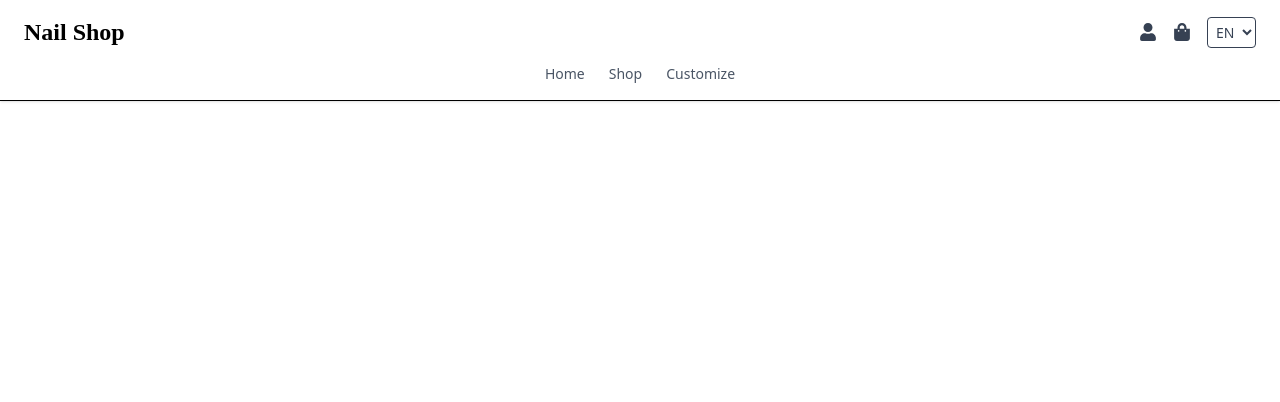
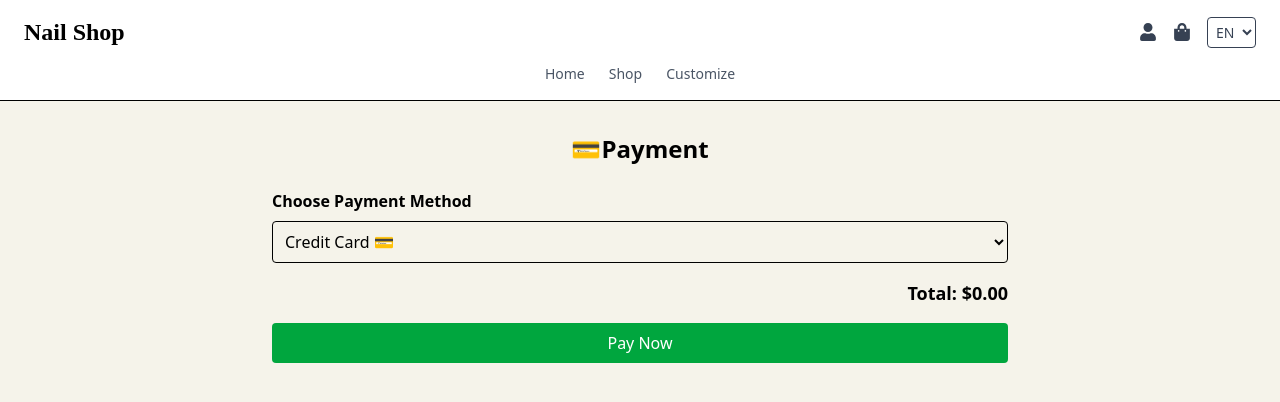
Before and after one commit to sharon1003/User-Interface-II, a React (Vite) app: page /payment in a window 1280 px wide. Shown: the top 402 px of the page. Built offline with nearby package versions, Linux system fonts and the light colour scheme.

Commit message:
Add payment page

```diff
--- a/src/App.tsx
+++ b/src/App.tsx
@@ -4,6 +4,7 @@ import Home from "./pages/Home";
 import Design from "./pages/Design";
 import Cart from "./pages/Cart";
 import ShopPage from "./pages/Shop"
+import PaymentPage from "./pages/PaymentPage"
 import {CartProvider} from "./components/CartContext";
 import CustomYourOwnPage from "./pages/CustomYourPage";
 import CustomizePage from "./pages/CustomizePage";
@@ -18,6 +19,7 @@ function App() {
                     <Route path="/design" element={<Design/>}/>
                     <Route path="/cart" element={<Cart/>}/>
                     <Route path="/shop" element={<ShopPage/>}/>
+                    <Route path="/payment" element={<PaymentPage/>}/>
                     <Route path="/custom-your-nail" element={<CustomizePage/>}></Route>
                 </Routes>
             </Router>
--- a/src/i18n.ts
+++ b/src/i18n.ts
@@ -92,8 +92,15 @@ i18n
                         title: "Cart",
                         empty: "Your cart is empty.",
                         total: "Total",
-                        pay: "Pay Now"
+                        pay: "Go to Checkout"
                     },
+                    payment: {
+                        title: "Payment",
+                        method: "Choose Payment Method",
+                        total: "Total",
+                        payNow: "Pay Now",
+                        swishPhone: "Swish Phone Number",
+                    }
                 },
             },
             vi: {
@@ -176,8 +183,15 @@ i18n
                         title: "Giỏ hàng",
                         empty: "Giỏ hàng của bạn đang trống.",
                         total: "Tổng cộng",
-                        pay: "Thanh toán",
+                        pay: "Đi tới thanh toán",
                     },
+                    payment: {
+                        title: "Thanh toán",
+                        method: "Chọn phương thức thanh toán",
+                        total: "Tổng cộng",
+                        payNow: "Thanh toán",
+                        swishPhone: "Số điện thoại Swish",
+                    }
                 },
             },
             sv: {
@@ -260,8 +274,15 @@ i18n
                         title: "Kundvagn",
                         empty: "Din kundvagn är tom.",
                         total: "Totalt",
-                        pay: "Betala",
+                        pay: "Gå till kassa",
                     },
+                    payment: {
+                        title: "Betalning",
+                        method: "Välj betalningsmetod",
+                        total: "Totalt",
+                        payNow: "Betala nu",
+                        swishPhone: "Swish-telefonnummer",
+                    }
                 },
             },
             zh: {
@@ -344,8 +365,15 @@ i18n
                         title: "购物车",
                         empty: "您的购物车是空的。",
                         total: "总计",
-                        pay: "立即支付",
+                        pay: "前往结账",
                     },
+                    payment: {
+                        title: "付款",
+                        method: "选择支付方式",
+                        total: "总计",
+                        payNow: "立即支付",
+                        swishPhone: "Swish 手机号码",
+                    }
                 },
             },
         },
--- a/src/pages/Cart.tsx
+++ b/src/pages/Cart.tsx
@@ -1,10 +1,12 @@
 // src/pages/Cart.tsx
 import { useTranslation } from "react-i18next";
 import {useCart} from "../components/CartContext";
+import { useNavigate } from "react-router-dom";
 
 const Cart = () => {
     const { t } = useTranslation();
     const {cartItems, clearCart, increaseQuantity, decreaseQuantity} = useCart();
+    const navigate = useNavigate();
 
     const total = cartItems.reduce((sum, item) => {
         const price = parseFloat(item.price.replace("$", ""));
@@ -56,7 +58,7 @@ const Cart = () => {
                         </p>
                         <button
                             className="bg-green-600 text-white px-6 py-2 rounded hover:bg-green-700 transition"
-                            onClick={clearCart}
+                            onClick={() => navigate("/payment")}
                         >
                             {t("cart.pay")}
                         </button>
--- /dev/null
+++ b/src/pages/PaymentPage.tsx
@@ -0,0 +1,67 @@
+// src/pages/PaymentPage.tsx
+import {useCart} from "../components/CartContext";
+import {useTranslation} from "react-i18next";
+import {useState} from "react";
+
+const PaymentPage = () => {
+    const {cartItems, clearCart} = useCart();
+    const {t} = useTranslation();
+    const [paymentMethod, setPaymentMethod] = useState("credit");
+    const [swishNumber, setSwishNumber] = useState("");
+
+    const total = cartItems.reduce((sum, item) => {
+        const price = parseFloat(item.price.replace("$", ""));
+        return sum + price * (item.quantity || 1);
+    }, 0);
+
+    const handlePayment = () => {
+        alert(t("payment.success")); // Replace with real integration
+        clearCart();
+    };
+
+    return (
+        <div className="bg-[#f5f3ea] min-h-screen">
+            <div className="max-w-3xl mx-auto px-4 py-8">
+                <h1 className="text-2xl font-bold mb-6 text-center">💳{t("payment.title")}</h1>
+
+                <div className="mb-4">
+                    <h2 className="font-semibold mb-2">{t("payment.method")}</h2>
+                    <select
+                        value={paymentMethod}
+                        onChange={(e) => setPaymentMethod(e.target.value)}
+                        className="border rounded p-2 w-full"
+                    >
+                        <option value="credit">Credit Card 💳</option>
+                        <option value="swish">Swish</option>
+                    </select>
+
+                    {paymentMethod === "swish" && (
+                        <div className="mt-4">
+                            <label className="block font-medium mb-1">{t("payment.swishPhone")}</label>
+                            <input
+                                type="tel"
+                                value={swishNumber}
+                                onChange={(e) => setSwishNumber(e.target.value)}
+                                placeholder="070-123 45 67"
+                                className="border rounded p-2 w-full"
+                            />
+                        </div>
+                    )}
+                </div>
+
+                <div className="mb-4 text-right font-bold text-lg">
+                    {t("payment.total")}: ${total.toFixed(2)}
+                </div>
+
+                <button
+                    onClick={handlePayment}
+                    className="w-full bg-green-600 text-white py-2 rounded hover:bg-green-700 transition"
+                >
+                    {t("payment.payNow")}
+                </button>
+            </div>
+        </div>
+    );
+};
+
+export default PaymentPage;
```
